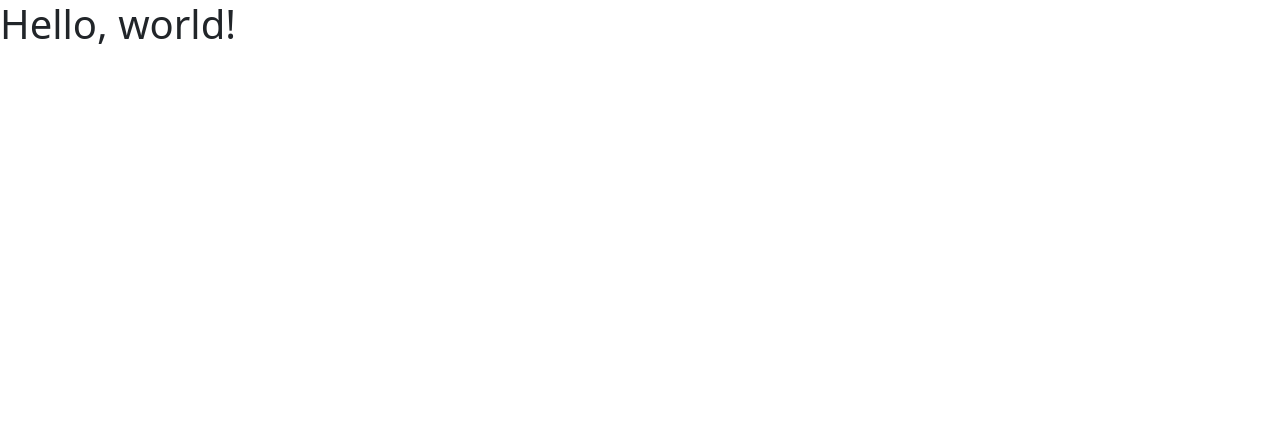
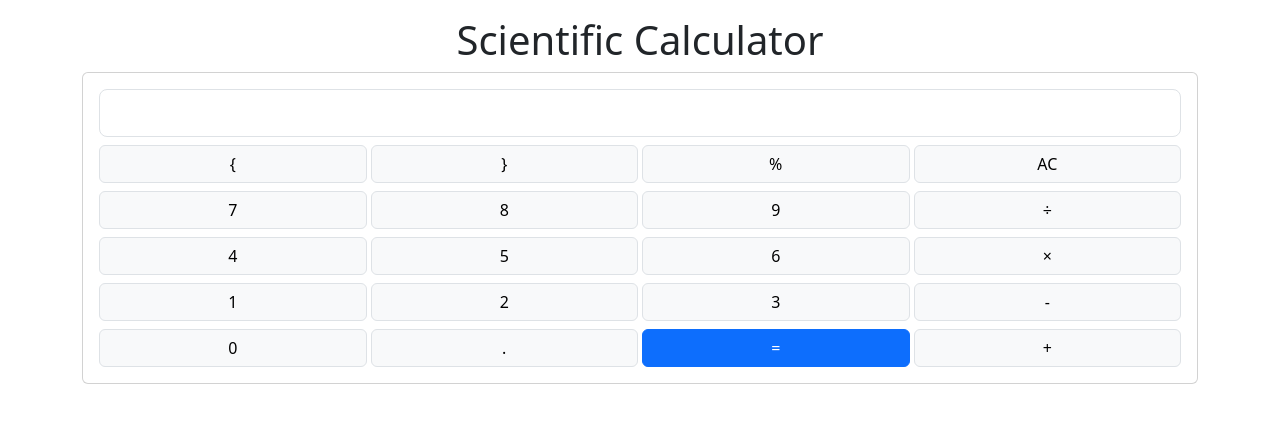
Before and after one commit to Akshat1931/Scientific_calculator, a plain HTML site: page index.html in a window 1280 px wide. Drawn offline with nearby package versions, Linux system fonts and the light colour scheme.

Commit message:
basic buttons and input box

```diff
--- a/index.html
+++ b/index.html
@@ -7,8 +7,125 @@
     <title>Scientific calculator</title>
   </head>
   <body>
-    <h1>Hello, world!</h1>
+    <div class ="container">
+      <h1 class ="text-center mt-3">Scientific Calculator</h1>
+      <div class="row">
+        <div class="col-12 offsetmd-3 colmd-6">
+          <div class="card">
+            <div class="card-body">
+              <input
+                  id="calc-display"
+                  readonly
+                  class="form-control form-control-lg"
+                  type="text"
+                  aria-label=".form-control-lg example">
+                  <div class="row gx-1">
+                    <div class="col-3">
+                      <button type="button" class="btn btn-light w-100 mt-2 border">
+                        {
+                      </button>
+                    </div>
+                    <div class="col-3">
+                      <button type="button" class="btn btn-light w-100 mt-2 border">
+                        }
+                      </button>
+                    </div>
+                    <div class="col-3">
+                      <button type="button" class="btn btn-light w-100 mt-2 border">
+                        %
+                      </button>
+                    </div>
+                    <div class="col-3">
+                      <button type="button" class="btn btn-light w-100 mt-2 border">
+                        AC
+                      </button>
+                    </div>
+                    <div class="col-3">
+                      <button type="button" class="btn btn-light w-100 mt-2 border">
+                        7
+                      </button>
+                    </div>
+                    <div class="col-3">
+                      <button type="button" class="btn btn-light w-100 mt-2 border">
+                        8
+                      </button>
+                    </div>
+                    <div class="col-3">
+                      <button type="button" class="btn btn-light w-100 mt-2 border">
+                        9
+                      </button>
+                    </div>
+                    <div class="col-3">
+                      <button type="button" class="btn btn-light w-100 mt-2 border">
+                        ÷
+                      </button>
+                    </div>
+                    <div class="col-3">
+                      <button type="button" class="btn btn-light w-100 mt-2 border">
+                        4
+                      </button>
+                    </div>
+                    <div class="col-3">
+                      <button type="button" class="btn btn-light w-100 mt-2 border">
+                        5
+                      </button>
+                    </div>
+                    <div class="col-3">
+                      <button type="button" class="btn btn-light w-100 mt-2 border">
+                        6
+                      </button>
+                    </div>
+                    <div class="col-3">
+                      <button type="button" class="btn btn-light w-100 mt-2 border">
+                        ×
+                      </button>
+                    </div>
+                    <div class="col-3">
+                      <button type="button" class="btn btn-light w-100 mt-2 border">
+                        1
+                      </button>
+                    </div>
+                    <div class="col-3">
+                      <button type="button" class="btn btn-light w-100 mt-2 border">
+                        2
+                      </button>
+                    </div>
+                    <div class="col-3">
+                      <button type="button" class="btn btn-light w-100 mt-2 border">
+                        3
+                      </button>
+                    </div>
+                    <div class="col-3">
+                      <button type="button" class="btn btn-light w-100 mt-2 border">
+                        -
+                      </button>
+                    </div>
+                    <div class="col-3">
+                      <button type="button" class="btn btn-light w-100 mt-2 border">
+                        0
+                      </button>
+                    </div>
+                    <div class="col-3">
+                      <button type="button" class="btn btn-light w-100 mt-2 border">
+                        .
+                      </button>
+                    </div>
+                    <div class="col-3">
+                      <button type="button" class="btn btn-primary w-100 mt-2 border border-primary">
+                        =
+                      </button>
+                    </div>
+                    <div class="col-3">
+                      <button type="button" class="btn btn-light w-100 mt-2 border">
+                        +
+                      </button>
+                    </div>
+                  </div>
+            </div>
+          </div>
+        </div>
+      </div>
+    </div>
     <script src="https://cdn.jsdelivr.net/npm/bootstrap@5.3.3/dist/js/bootstrap.bundle.min.js" integrity="sha384-YvpcrYf0tY3lHB60NNkmXc5s9fDVZLESaAA55NDzOxhy9GkcIdslK1eN7N6jIeHz" crossorigin="anonymous"></script>
   </body>
-  </body>
 </html>
```
